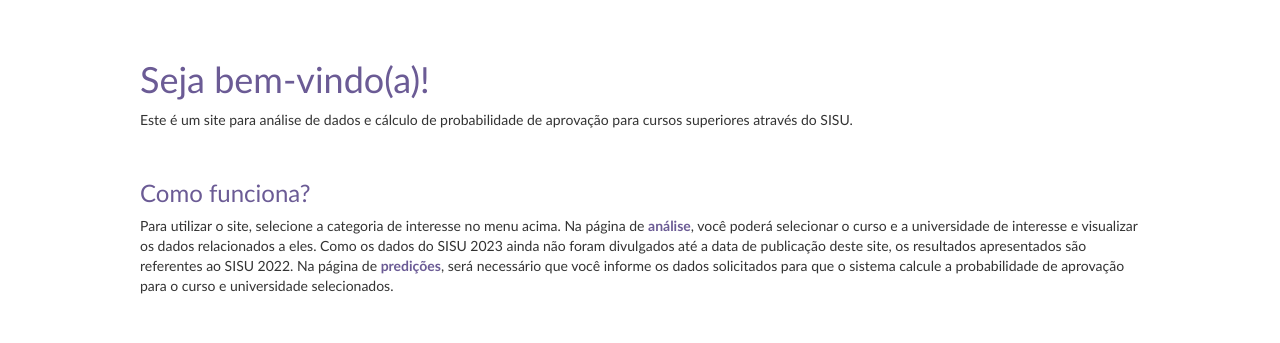
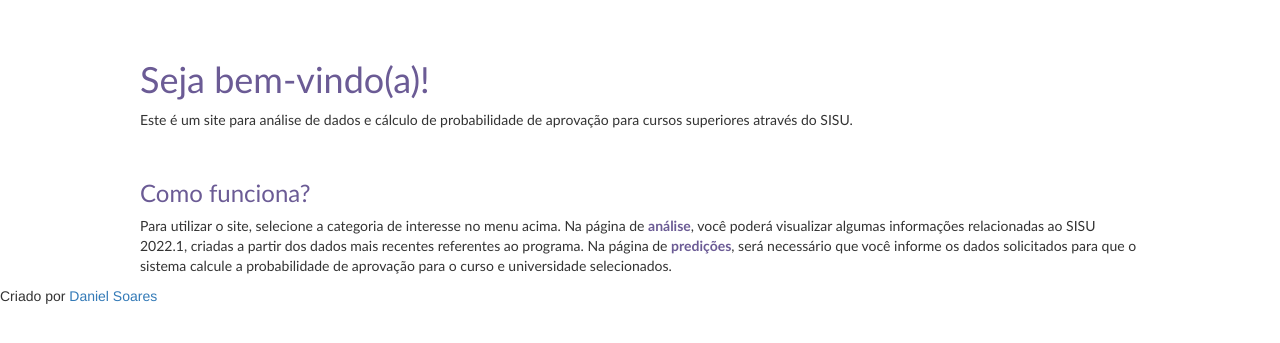
Before and after one commit to dnsrsdata/ecommerce_inference, a Flask app: page / in a window 1280 px wide. Shown: the part 80-423 px from the top of the page. Run offline with Flask 3, Linux system fonts and the light colour scheme; some libraries are stand-ins or nearby versions.

Commit message:
Adicionando um rodapé

```diff
--- a/app/templates/index.html
+++ b/app/templates/index.html
@@ -39,17 +39,18 @@
                      <h3>Como funciona?</h3>
                      <p>Para utilizar o site, selecione a categoria de interesse
                         no menu acima. Na página de <strong>análise</strong>,
-                        você poderá selecionar o curso e a universidade de
-                        interesse e visualizar os dados relacionados a eles.
-                        Como os dados do SISU 2023 ainda não foram divulgados
-                        até a data de publicação deste site, os resultados
-                        apresentados são referentes ao SISU 2022. Na página de
+                        você poderá visualizar algumas informações relacionadas
+                        ao SISU 2022.1, criadas a partir dos dados mais recentes
+                        referentes ao programa. Na página de
                         <strong>predições</strong>, será necessário que você
-                        informe os dados solicitados para que o sistema
-                        calcule a probabilidade de aprovação para o curso e
+                        informe os dados solicitados para que o sistema calcule
+                        a probabilidade de aprovação para o curso e
                         universidade selecionados.
                      </p>
             </div>
         </div>
+        <footer>
+            <p>Criado por <a href="https://www.linkedin.com/in/dnsrsdata/">Daniel Soares</a></p>
+        </footer>
 </body>
 </html>
```
